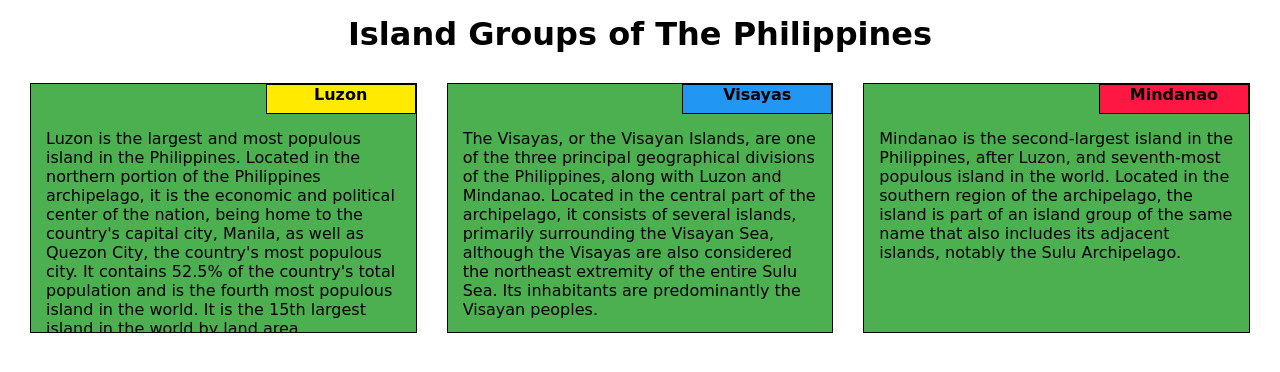
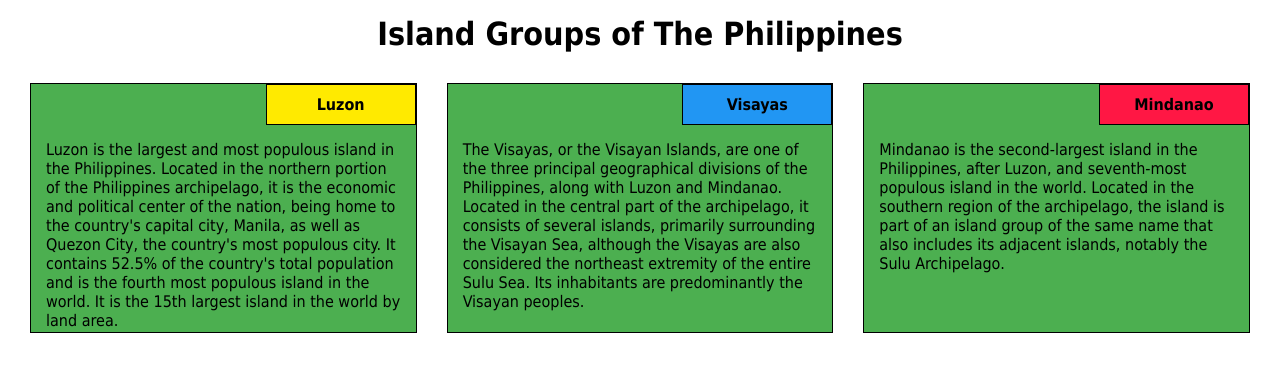
Before and after one commit to cy-psy/coursera-test, a plain HTML site: page mod2-solution/index.html in a window 1280 px wide. Drawn offline with Linux system fonts and the light colour scheme.

Commit message:
Submission of Assignment Solution for Module 2

```diff
--- a/mod2-solution/css/mystyle.css
+++ b/mod2-solution/css/mystyle.css
@@ -5,7 +5,7 @@
 }
 
 body {
-  font-family: Cursive;
+  font-family: Tahoma, sans-serif;
   margin: 15px;
 }
 
@@ -18,7 +18,7 @@ h1 {
   border: 1px solid black;
   background-color: #FFEA00;
   width: 150px;
-  height: 30px;
+  padding: 10px;
   text-align: center;
   font-weight: bold;
   float: right;
@@ -28,7 +28,7 @@ h1 {
   border: 1px solid black;
   background-color: #2196F3;
   width: 150px;
-  height: 30px;
+  padding: 10px;
   text-align: center;
   font-weight: bold;
   float: right;
@@ -38,7 +38,7 @@ h1 {
   border: 1px solid black;
   background-color: #FF1744;
   width: 150px;
-  height: 30px;
+  padding: 10px;
   text-align: center;
   font-weight: bold;
   float: right;
```
